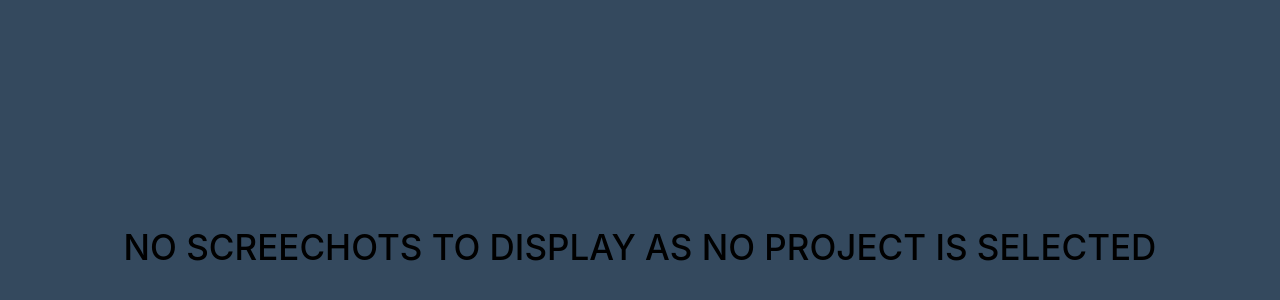
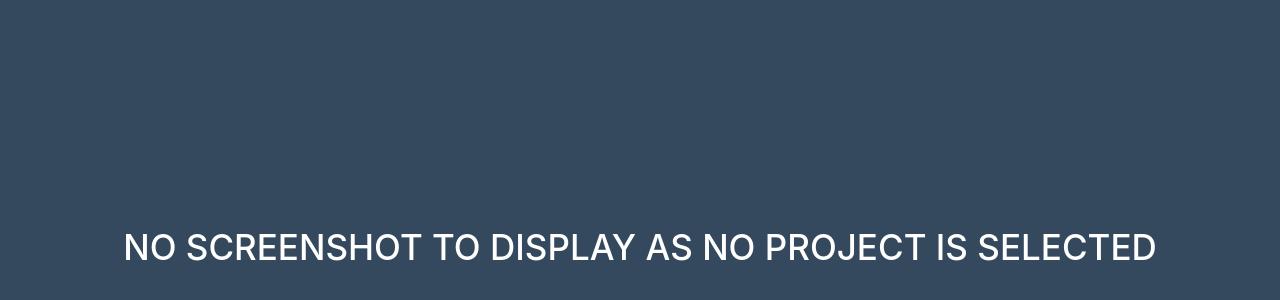
Before and after one commit to hurlaniyhi/Portfolio, a React (Create React App) app: page /apk in a window 1280 px wide. Shown: the part 24-324 px from the top of the page. Built offline with nearby package versions, Linux system fonts and the light colour scheme.

Commit message:
make it better

```diff
--- a/src/screen2.js
+++ b/src/screen2.js
@@ -37,7 +37,7 @@ const Apk = () => {
 
 
         </div>
-        : <p style={{fontSize: "3.5rem", textAlign: "center", textTransform: "uppercase", marginTop: "25rem", fontWeight: "500"}}>No Screechots to display as no Project is Selected</p>}
+        : <p style={{fontSize: "3.5rem", textAlign: "center", textTransform: "uppercase", marginTop: "25rem", fontWeight: "500", color: "white"}}>No Screenshot to display as no Project is Selected</p>}
         </div>
     )
 }
```
